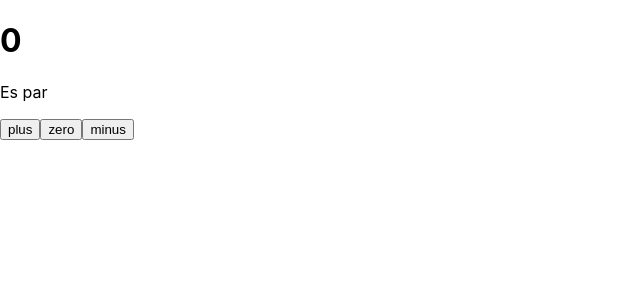
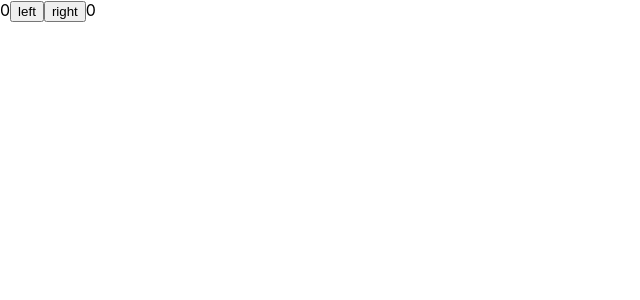
Before and after one commit to jjgar11/JS-Fullstack, a React (Create React App) app in the folder Example/part1/: page / in a window 1280 px wide. Shown: the top 300 px of the page, without its empty margins (0-640 px from the left). Built offline with nearby package versions, Linux system fonts and the light colour scheme.

Commit message:
Complex state example. Use of two useState functions

```diff
--- /dev/null
+++ b/Example/part1/src/App2.js
@@ -0,0 +1,22 @@
+import { useState } from "react"
+
+const App = () => {
+	const [left, setLeft] = useState(0)
+	const [right, setRight] = useState(0)
+
+	return (
+		<div>
+			{left}
+			<button onClick={() => setLeft(left + 1)}>
+				left
+			</button>
+			<button onClick={() => setRight(right + 1)}>
+				right
+			</button>
+			{right}
+		</div>
+	)
+}
+
+
+export default App
--- a/Example/part1/src/index.js
+++ b/Example/part1/src/index.js
@@ -1,7 +1,7 @@
 import React from 'react';
 import ReactDOM from 'react-dom/client';
 import './index.css';
-import App from './App';
+import App from './App2';
 import reportWebVitals from './reportWebVitals';
 
 const root = ReactDOM.createRoot(document.getElementById('root'));
```
